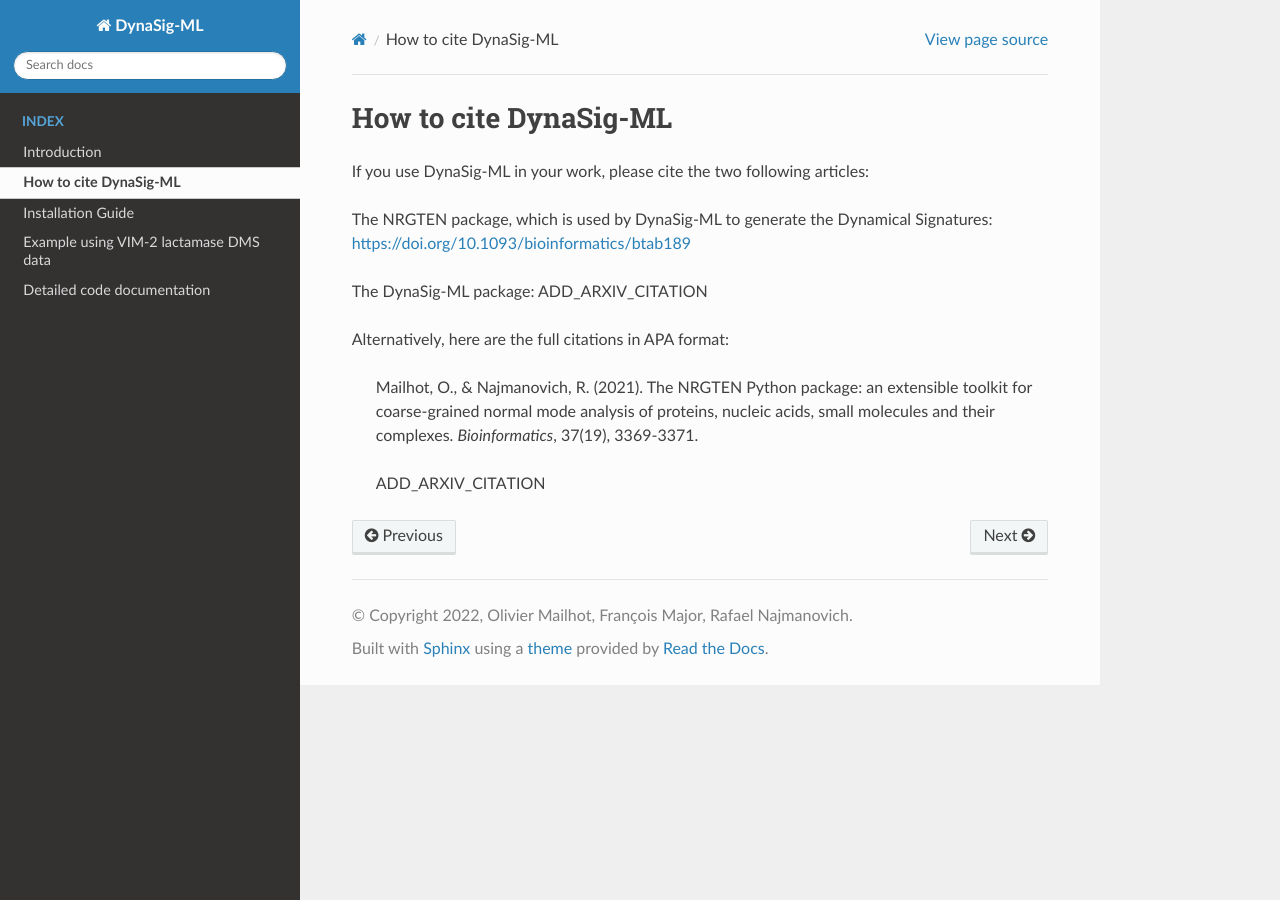
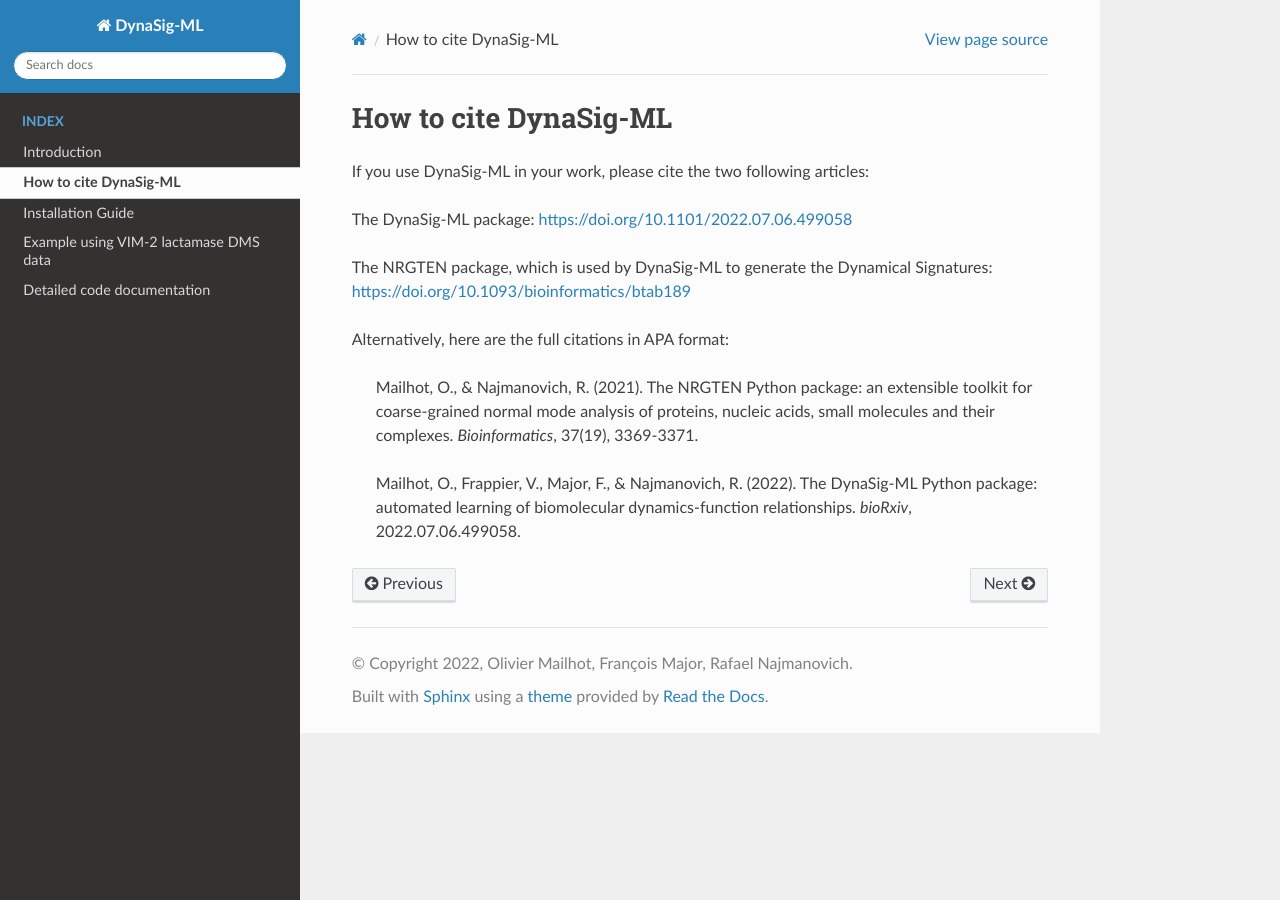
Before and after one commit to gregorpatof/dynasigml_package, a Sphinx documentation site: the page built from docs/how_to_cite.rst, in a window 1280 px wide. Built offline with Sphinx 7.4.7 and the Read the Docs theme 2.0.0, drawn with Linux system fonts in a browser that asks for light colours.

Commit message:
preprint links

```diff
--- a/docs/how_to_cite.rst
+++ b/docs/how_to_cite.rst
@@ -5,13 +5,13 @@ How to cite DynaSig-ML
 
 If you use DynaSig-ML in your work, please cite the two following articles:
 
+The DynaSig-ML package: https://doi.org/10.1101/2022.07.06.499058
+
 The NRGTEN package, which is used by DynaSig-ML to generate the Dynamical Signatures: https://doi.org/10.1093/bioinformatics/btab189
-
-The DynaSig-ML package: ADD_ARXIV_CITATION
 
 
 Alternatively, here are the full citations in APA format:
 
     Mailhot, O., & Najmanovich, R. (2021). The NRGTEN Python package: an extensible toolkit for coarse-grained normal mode analysis of proteins, nucleic acids, small molecules and their complexes. *Bioinformatics*, 37(19), 3369-3371.
 
-    ADD_ARXIV_CITATION
+    Mailhot, O., Frappier, V., Major, F., & Najmanovich, R. (2022). The DynaSig-ML Python package: automated learning of biomolecular dynamics-function relationships. *bioRxiv*, 2022.07.06.499058.
```
Also changed, not shown: README.md (+7 -1 lines).
